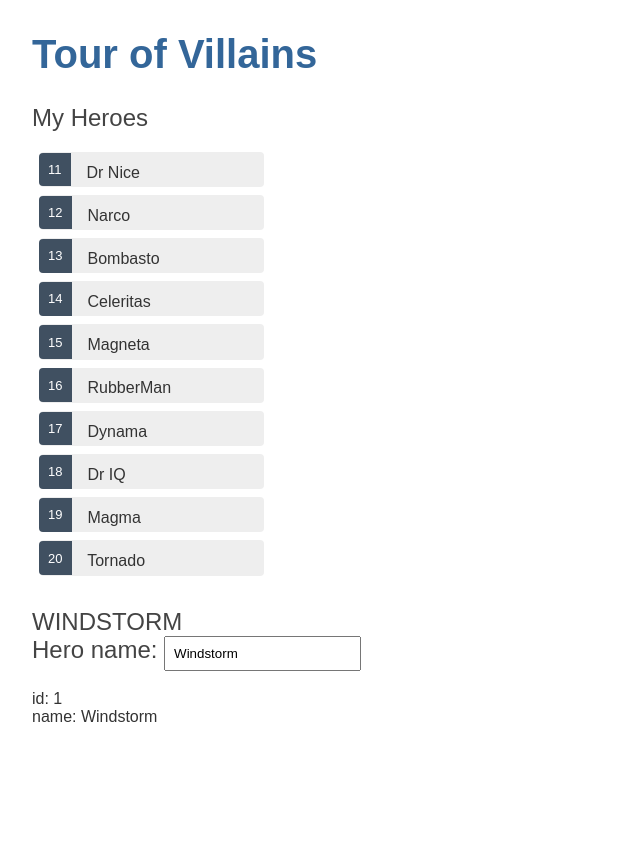
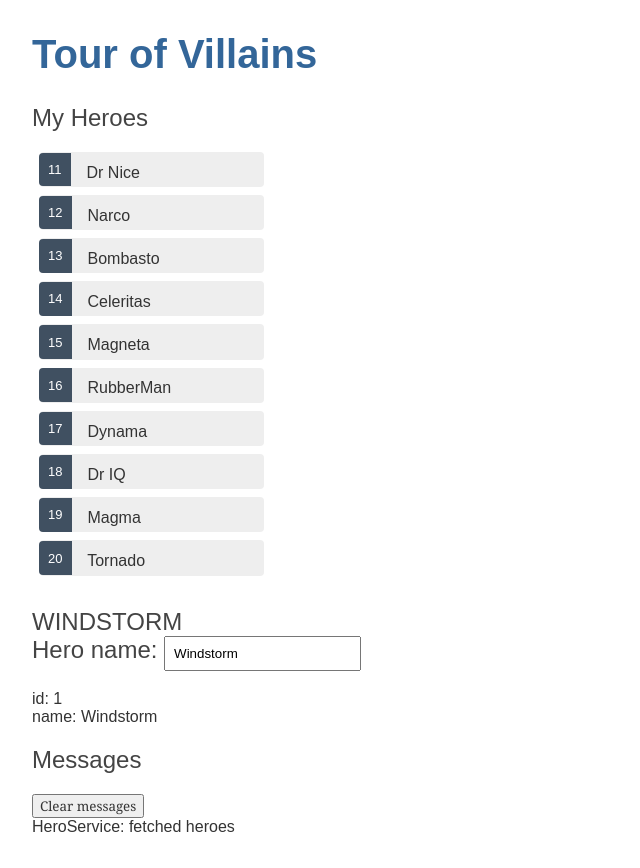
Before and after one commit to Darkflam3master/angular-tour-of-heroes, an Angular app: page / in a window 1280 px wide. Shown: the whole page, without its empty margins (0-640 px from the left). Before the commit the page ends 800 px from the top, so only its background shows below. Built offline with nearby package versions, Linux system fonts and the light colour scheme.

Commit message:
add services

```diff
--- a/src/app/app.component.html
+++ b/src/app/app.component.html
@@ -1,2 +1,3 @@
 <h1>{{title}}</h1>
 <app-heroes></app-heroes>
+<app-messages></app-messages>
--- a/src/app/hero.service.ts
+++ b/src/app/hero.service.ts
@@ -2,16 +2,23 @@
 import { Hero } from './hero';
 import { HEROES } from './mock-heroes';
 import { Observable, of } from 'rxjs';
+import { MessageService } from './message.service';
 
 @Injectable({
   providedIn: 'root'
 })
 export class HeroService {
 
-  constructor() { }
+  constructor(private messageService: MessageService) { }
+
+  // getHeroes(): Observable<Hero[]> {
+  //   const heroes = of(HEROES);
+  //   return heroes;
+  // }
 
   getHeroes(): Observable<Hero[]> {
     const heroes = of(HEROES);
+    this.messageService.add('HeroService: fetched heroes');
     return heroes;
   }
 }
--- a/src/app/heroes/heroes.component.ts
+++ b/src/app/heroes/heroes.component.ts
@@ -2,6 +2,7 @@
 import { Hero } from '../hero'
 // import { HEROES } from '../mock-heroes'
 import { HeroService } from '../hero.service';
+import { MessageService } from '../message.service';
 
 @Component({
   selector: 'app-heroes',
@@ -10,7 +11,7 @@
 })
 export class HeroesComponent implements OnInit {
 
-  constructor(private heroService: HeroService) {}
+  constructor(private heroService: HeroService, private messageService: MessageService) {}
 
   ngOnInit(): void {
     console.log('call getHeroes');
@@ -37,5 +38,6 @@
   selectedHero?: Hero;
   onSelect(hero: Hero): void {
     this.selectedHero = hero;
+    this.messageService.add(`HeroesComponent: Selected hero id=${hero.id}`);
   }
 }
--- /dev/null
+++ b/src/app/message.service.ts
@@ -0,0 +1,16 @@
+import { Injectable } from '@angular/core';
+
+@Injectable({
+  providedIn: 'root',
+})
+export class MessageService {
+  messages: string[] = [];
+
+  add(message: string) {
+    this.messages.push(message);
+  }
+
+  clear() {
+    this.messages = [];
+  }
+}
--- a/src/app/messages/messages.component.html
+++ b/src/app/messages/messages.component.html
@@ -1 +1,8 @@
-<p>messages works!</p>
+<div *ngIf="messageService.messages.length">
+
+    <h2>Messages</h2>
+    <button class="clear"
+            (click)="messageService.clear()">Clear messages</button>
+    <div *ngFor='let message of messageService.messages'> {{message}} </div>
+
+</div>
--- a/src/app/messages/messages.component.ts
+++ b/src/app/messages/messages.component.ts
@@ -1,4 +1,5 @@
 import { Component, OnInit } from '@angular/core';
+import { MessageService } from '../message.service';
 
 @Component({
   selector: 'app-messages',
@@ -7,7 +8,7 @@
 })
 export class MessagesComponent implements OnInit {
 
-  constructor() { }
+  constructor(public messageService: MessageService) {}
 
   ngOnInit(): void {
   }
```
Also changed, not shown: 1 other file (tests, documents, lock files or other folders).
